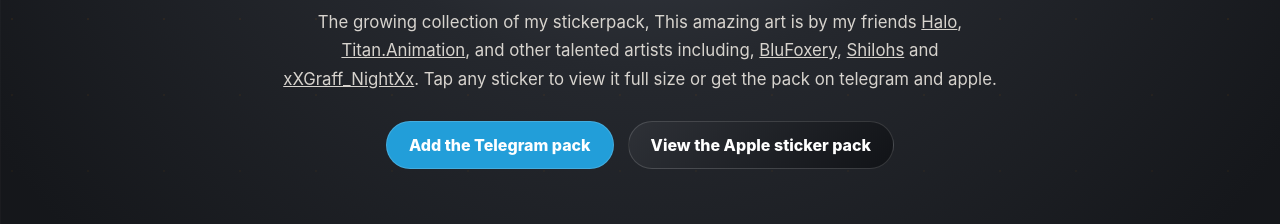
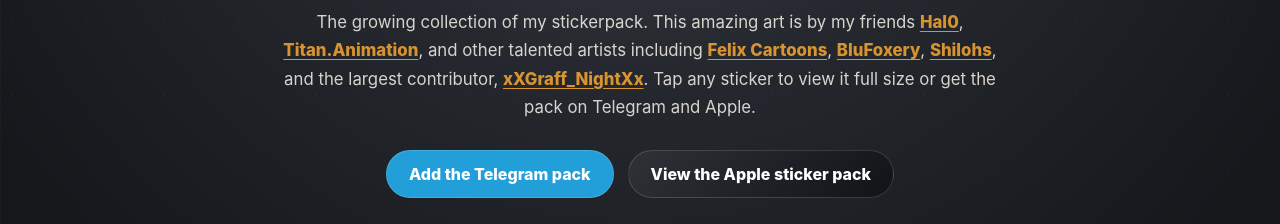
Before and after one commit to LoneWolf862/rexwolf.info, a plain HTML site: page stickers.html in a window 1280 px wide. Shown: the part 221-445 px from the top of the page. Drawn offline with Linux system fonts and the light colour scheme.

Commit message:
Reuse artist directory in sticker and fursuit credits

```diff
--- /dev/null
+++ b/artist-links.js
@@ -0,0 +1,28 @@
+/* Shared artist credits for static RexWolf pages. artists.json is the single source of URLs/names. */
+(() => {
+  const credits = document.querySelectorAll('[data-artist]');
+  if (!credits.length) return;
+  fetch('artists.json', { cache: 'no-cache' })
+    .then(response => {
+      if (!response.ok) throw new Error(`artists.json: HTTP ${response.status}`);
+      return response.json();
+    })
+    .then(artists => {
+      credits.forEach(node => {
+        const artist = artists[node.dataset.artist];
+        if (!artist) return; // Keep readable fallback if an artist is absent.
+        const label = artist.name || node.textContent.trim();
+        if (!artist.url || !/^https:\/\//i.test(artist.url)) {
+          node.textContent = label;
+          return;
+        }
+        const link = document.createElement('a');
+        link.href = artist.url;
+        link.target = '_blank';
+        link.rel = 'noopener noreferrer';
+        link.textContent = label;
+        node.replaceWith(link);
+      });
+    })
+    .catch(error => console.warn('Artist credits unavailable; showing plain-text names.', error));
+})();
--- a/stickers.css
+++ b/stickers.css
@@ -314,3 +314,7 @@
     gap: 3px;
   }
 }
+
+/* Shared credits: Sticker page */
+.sticker-intro a { color: var(--orange2, #ffad32); font-weight: 800; text-underline-offset: 3px; }
+.sticker-intro a:hover { color: var(--paper, #fffaf2); }
--- a/stickers.html
+++ b/stickers.html
@@ -13,7 +13,7 @@
     <a class="back-link" href="/index.html">← Back home</a>
     <p class="eyebrow">W00F86 Sticker Collection</p>
     <h1>Rex Stickers</h1>
-    <p class="sticker-intro">The growing collection of my stickerpack, This amazing art is by my friends <a href="https://linktr.ee/_halo_" target="_blank" rel="noopener">Halo</a>, <a href="https://linktr.ee/Atitananimation" target="_blank" rel="noopener">Titan.Animation</a>, and other talented artists including, <a href="https://linktr.ee/blufoxery" target="_blank" rel="noopener">BluFoxery</a>, <a href="https://shilohheartinart.carrd.co/" target="_blank" rel="noopener">Shilohs</a> and <a href="https://linktr.ee/xXGraffs_CreationXx" target="_blank" rel="noopener">xXGraff_NightXx</a>. Tap any sticker to view it full size or get the pack on telegram and apple.</p>
+    <p class="sticker-intro">The growing collection of my stickerpack. This amazing art is by my friends <span data-artist="hal0">Halo</span>, <span data-artist="titan-animation">Titan.Animation</span>, and other talented artists including <span data-artist="felix-cartoons">Felix Cartoons</span>, <span data-artist="blufoxery">BluFoxery</span>, <span data-artist="shilohs">Shilohs</span>, and the largest contributor, <span data-artist="graff">xXGraff_NightXx</span>. Tap any sticker to view it full size or get the pack on Telegram and Apple.</p>
     <div class="sticker-pack-links">
       <a class="pack-button telegram" href="https://t.me/addstickers/W00F86" target="_blank" rel="noopener">Add the Telegram pack</a>
       <a class="pack-button apple" href="https://apps.apple.com/us/app/wolfs-stickers/id6796094462" target="_blank" rel="noopener">View the Apple sticker pack</a>
@@ -35,4 +35,5 @@
 </div>
 <script src="/sticker-data.js?v=20260930183931"></script>
 <script src="/stickers.js?v=20260930183931"></script>
+<script src="/artist-links.js"></script>
 </body></html>
```
Also changed, not shown: fursuit.html (+2 -5 lines).
